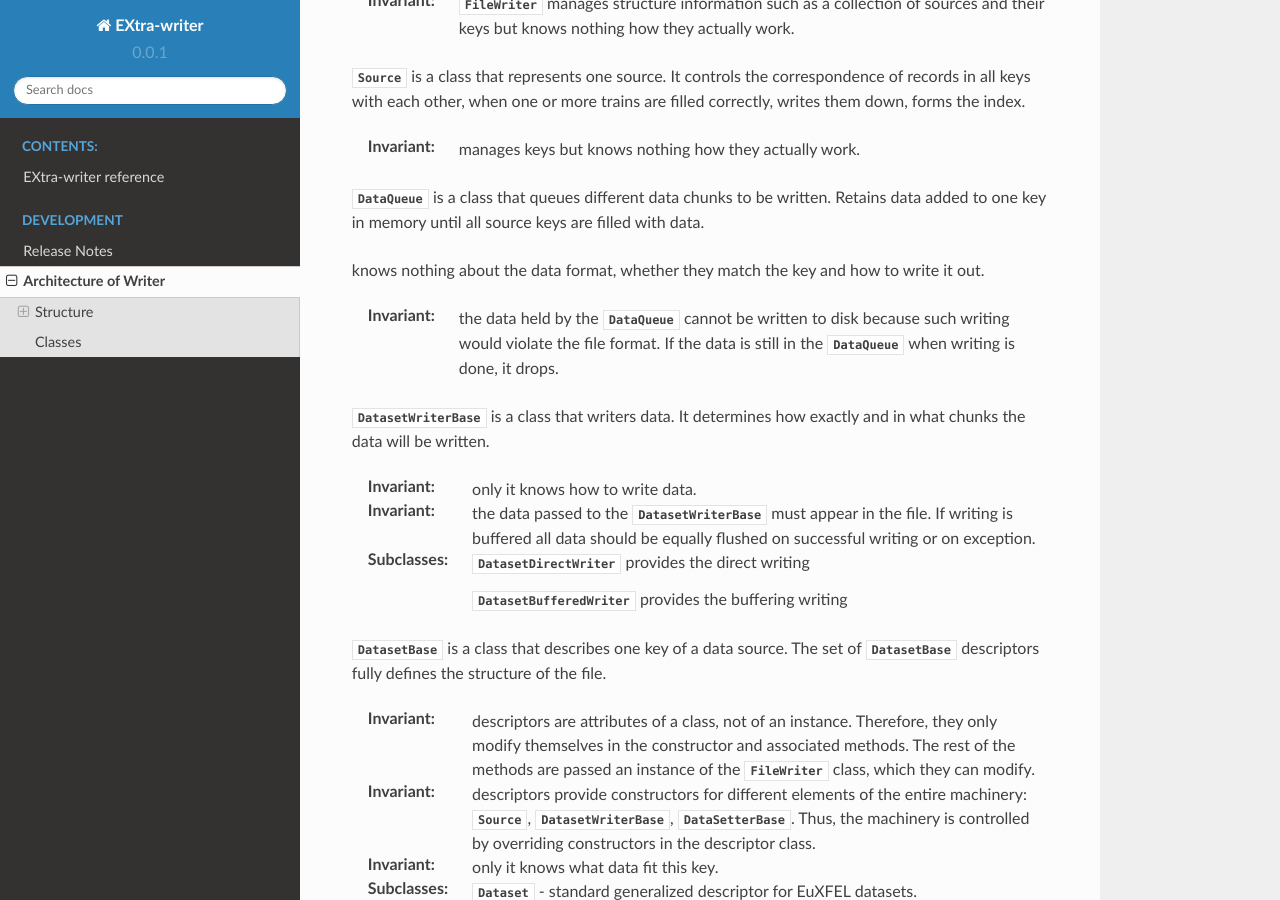
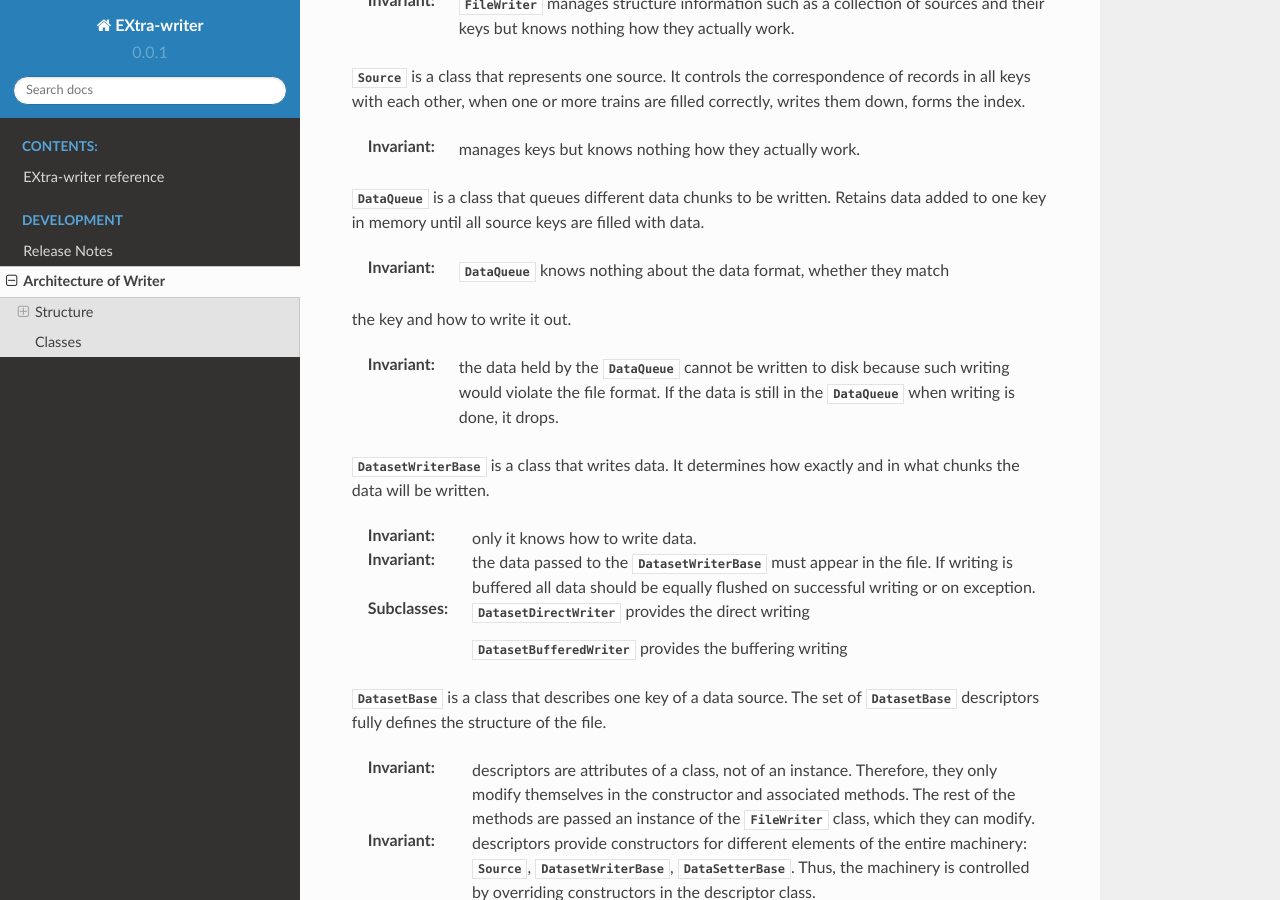
Before and after one commit to European-XFEL/EXtra-writer, a Sphinx documentation site: the page built from docs/source/architecture.rst, in a window 1280 px wide and 900 px high, scrolled down 810 px. Built offline with Sphinx 7.4.7 and the Read the Docs theme 2.0.0, drawn with Linux system fonts in a browser that asks for light colours.

Commit message:
Apply suggestions from code review
Co-authored-by: James Wrigley <JamesWrigley@users.noreply.github.com>

```diff
--- a/docs/source/architecture.rst
+++ b/docs/source/architecture.rst
@@ -51,14 +51,14 @@ Retains data added to one key in memory until all source keys are filled with
 data.
 
 
-knows nothing about the data format, whether they match
+:Invariant: :class:`DataQueue` knows nothing about the data format, whether they match
 the key and how to write it out.
 
 :Invariant: the data held by the :class:`DataQueue` cannot be written to
     disk because such writing would violate the file format. If the data
     is still in the :class:`DataQueue` when writing is done, it drops.
 
-:class:`DatasetWriterBase` is a class that writers data. It determines how
+:class:`DatasetWriterBase` is a class that writes data. It determines how
 exactly and in what chunks the data will be written.
 
 :Invariant: only it knows how to write data.
--- a/docs/source/conf.py
+++ b/docs/source/conf.py
@@ -12,7 +12,7 @@
 #
 import os
 import sys
-sys.path.insert(0, os.path.abspath('../..'))
+sys.path.insert(0, os.path.abspath('../../src'))
 
 
 # -- Project information -----------------------------------------------------
--- a/docs/source/index.rst
+++ b/docs/source/index.rst
@@ -24,7 +24,7 @@ EXtra-writer
 .. seealso::
 
    `Data Analysis at European XFEL
-   <https://in.xfel.eu/readthedocs/docs/data-analysis-user-documentation/en/latest/>`_
+   <https://rtd.xfel.eu/docs/data-analysis-user-documentation/en/latest/>`_
 
 
 Indices and tables
--- a/setup.py
+++ b/setup.py
@@ -28,11 +28,13 @@ setup(
     long_description_content_type='text/markdown',
     license="BSD-3-Clause",
     install_requires=[
+        'packaging',
         'h5py>=2.7.1',
         'numpy',
     ],
     extras_require={
         'docs': [
+            'sphinx_rtd_theme',
             'sphinx',
             'nbsphinx',
             'ipython',  # For nbsphinx syntax highlighting
--- a/src/extra_writer/__init__.py
+++ b/src/extra_writer/__init__.py
@@ -45,4 +45,4 @@ DS = Dataset
 trs_ = MultiTrainData
 
 
-__all__ = ["FileWriter", "DS", "trs_"]
+__all__ = ["FileWriter", "DS", "trs_", "Dataset", "MultiTrainData"]
```
